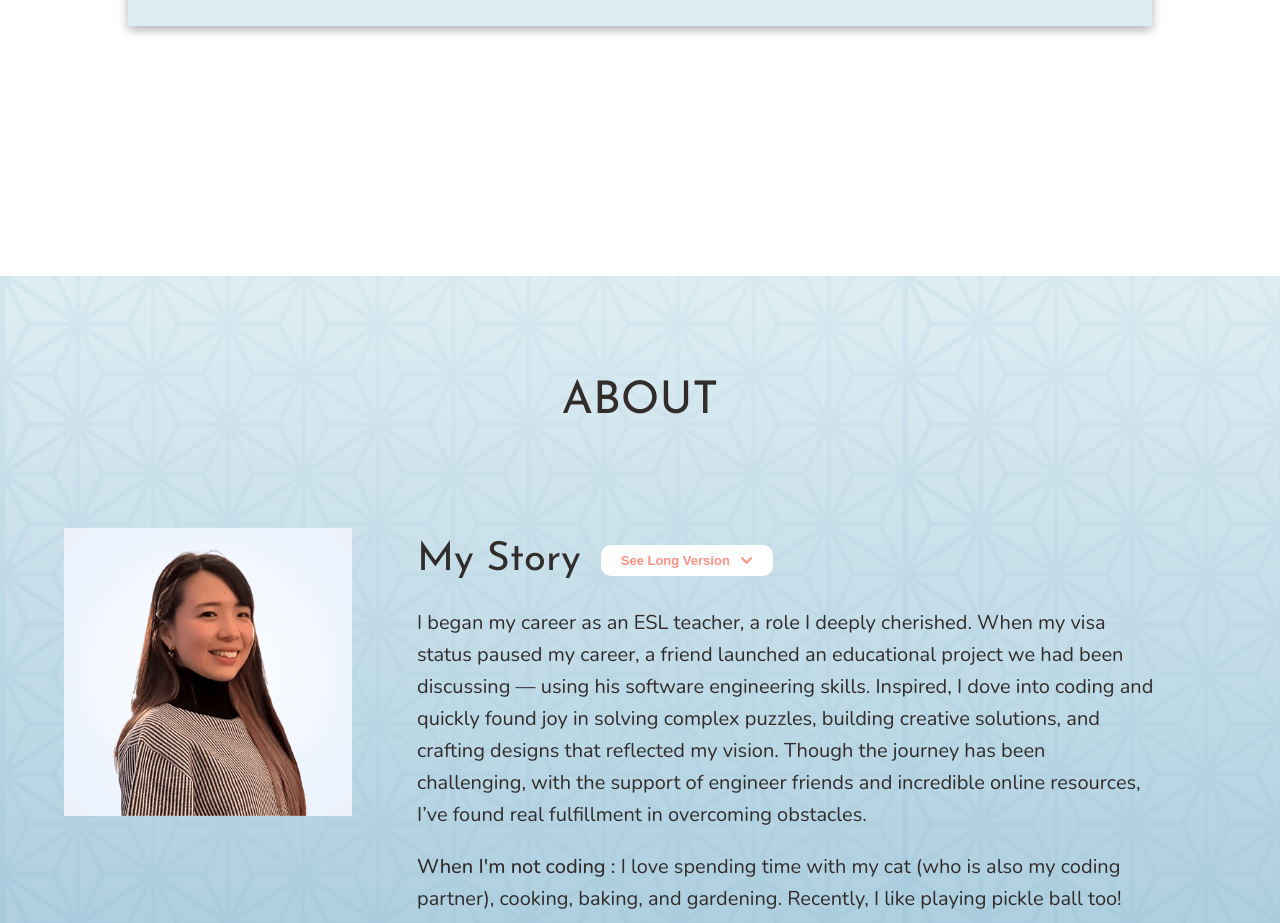
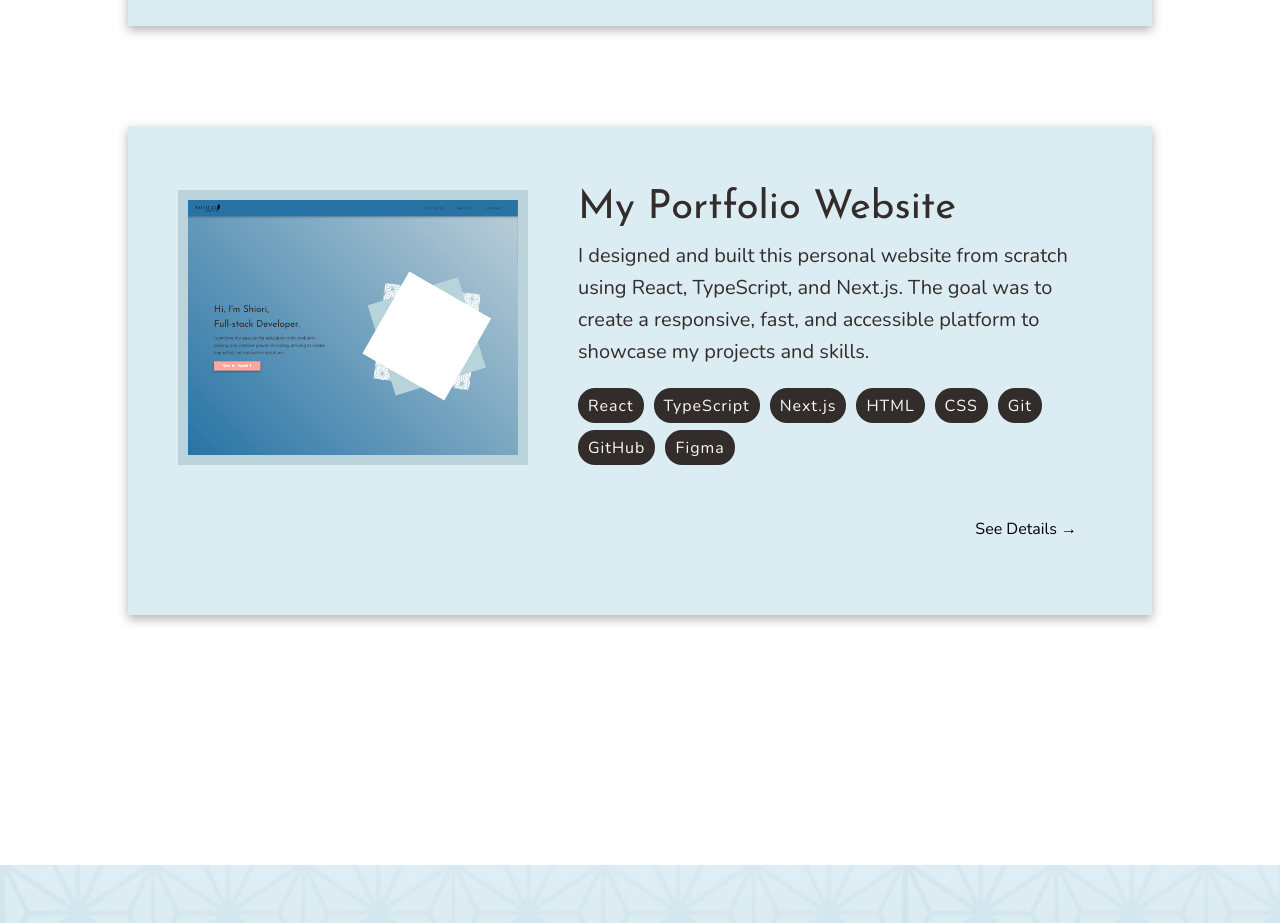
Before and after one commit to CocoTapi/portfolio-nextjs, a Next.js app: page / in a window 1280 px wide. Shown: the part 2560-3483 px from the top of the page. Built offline with nearby package versions, Linux system fonts and the light colour scheme.

Commit message:
add tag frame

```diff
--- /dev/null
+++ b/components/UI/UI-css/tagFrame.module.css
@@ -0,0 +1,37 @@
+.techGroup {
+    display: flex;
+    gap: 2rem;
+}
+
+.techLabel {
+    margin-bottom: 1rem;
+}
+
+.techTagGroup {
+    display: flex;
+    flex-wrap: wrap;
+    gap: 1rem;
+}
+
+
+@media only screen and (max-width: 46.25em){
+    .techGroup {
+        display: grid;
+        padding-bottom: 1rem;
+    }
+
+    .techTagGroup {
+        display: flex;
+        flex-wrap: wrap;
+    }
+
+    .techGroup {
+        display: grid;
+        padding-bottom: 1rem;
+    }
+
+    .techTagGroup {
+        display: flex;
+        flex-wrap: wrap;
+    }
+}
--- /dev/null
+++ b/components/projects/cardImg.module.css
@@ -0,0 +1,28 @@
+.cardImgFrame {
+    width: 35rem;
+    height: auto;
+    position: relative;
+    overflow: hidden;
+
+    display: inline-block;
+
+    border: 10px solid var(--color-primary-500);
+
+    margin-bottom: 10rem;
+    margin-top: 1.4rem;
+}
+
+.cardImgFrame img {
+    width: 100%;
+    max-width: 100%;
+    height: auto;
+    display: block;
+}
+
+@media only screen and (max-width: 50.6em) {
+
+    .cardImgFrame {
+      margin-bottom: 0;
+      margin-top: 1.4rem;
+    }
+  }
--- /dev/null
+++ b/components/projects/cardImg.tsx
@@ -0,0 +1,10 @@
+import { DemoVideoProps } from '@/util/types';
+import classes from './cardImg.module.css';
+
+export default function CardImg({ path }: DemoVideoProps): JSX.Element {
+    return (
+        <div className={classes.cardImgFrame}>
+            <img src={`/images/${path}`} alt={`${path}`}/>
+        </div>
+    )
+}
--- a/components/projects/projectSummary.tsx
+++ b/components/projects/projectSummary.tsx
@@ -5,6 +5,7 @@ import BtnText from "../UI/btnText";
 import Link from "next/link";
 import Tag from "../UI/tag";
 import DemoVideo from "./demoVideo";
+import CardImg from "./cardImg";
 
 
 export default function ProjectSummary({ project }: ProjectProps): JSX.Element {
@@ -12,9 +13,12 @@ export default function ProjectSummary({ project }: ProjectProps): JSX.Element {
     <div className={classes.outerBox}>
       <div className={classes.leftComponent}>
 
-        {/* Slide show */}
-
+        {/* Slide show or img */}
+        {project.video.length > 0 ?
           <DemoVideo path={project.video} />
+          :
+          <CardImg path={project.topImg}/>
+        }
 
 
         {/* Visit app button */}
--- a/data/data.ts
+++ b/data/data.ts
@@ -100,9 +100,10 @@ export const projects_data: ProjectsData = {
             project_id: 1,
             project_title: 'Lesson Lab',
             onGoing: false,
-            slug: 'lesson-lab',
+            slug: 'lessonLab',
             project_url: `https://cocotapi.github.io/lesson-lab-frontend/`,
             video: 'lessonLabDemo.webm',
+            topImg: '',
             project_summary: `Lesson Lab is a Web 2.0 application designed to empower educators
                                           to manage high-quality class activities while reducing workload.`,
             tech_list: ['React', 'JavaScript', 'TypeScript', 'HTML', 'CSS', 'Node.js', 'Node Express', 'PostgreSQL', 'PgAdmin', 'Postman', 'AWS', 'Git', 'GitHub', 'Figma'],
@@ -204,6 +205,7 @@ export const projects_data: ProjectsData = {
             slug: 'calorie-calc',
             project_url: ``,
             video: 'catApp.webm',
+            topImg: '',
             project_summary: `This ongoing project is a mobile app designed to help cat and dog owners calculate food calories and maintain their pet’s healthy weight. Many members of my cat community struggle to track their pets' intake—especially when mixing dry and wet food. This app aims to simplify that process and provide personalized feeding guidance.`,
             tech_list: ['Angular', 'TypeScript', 'HTML', 'Sass', 'Git', 'GitHub', 'Figma'],
             tech_summary: `I’m focused on writing clean, maintainable code with clear documentation to support collaboration with other developers. I'm also using Jasmine for unit testing to ensure the app is reliable and testable as it evolves.`,
@@ -240,6 +242,45 @@ export const projects_data: ProjectsData = {
                 outcomes_and_improvements: ``
             }
         },
+        {
+            project_id: 3,
+            project_title: 'My Portfolio Website',
+            onGoing: false,
+            slug: 'portfolio-website',
+            project_url: ``,
+            video: '',
+            topImg: 'portfolio.png',
+            project_summary: `I designed and built this personal website from scratch using React, TypeScript, and Next.js. The goal was to create a responsive, fast, and accessible platform to showcase my projects and skills.`,
+            tech_list: ['React', 'TypeScript', 'Next.js', 'HTML', 'CSS', 'Git', 'GitHub', 'Figma'],
+            tech_summary: ``,
+            project_details: {
+                project_description: ``,
+                frontend_tech: ['React', 'TypeScript', 'Next.js', 'HTML', 'CSS'],
+                backend_tech: [],
+                tools_tech: ['Git', 'GitHub','Figma'],
+                deployment_tech: ['Vercel'],
+                my_roles: `UI/UX design, Frontend Development`,
+                frontend_features: [
+                    {
+                        id: 1,
+                        title: `Reusable components`,
+                        paragraph_1: ``,
+                        paragraph_2: ``,
+                    },
+                    {
+                        id: 1,
+                        title: `Responsive design for all size screen`,
+                        paragraph_1: ``,
+                        paragraph_2: ``,
+                    },
+                ],
+                code_samples: {
+                    frontend_url: `https://github.com/CocoTapi/portfolio-nextjs`,
+                    backend_url: ``
+                },
+                outcomes_and_improvements: ``
+            }
+        },
 
     ]
 }
```
Also changed, not shown: app/[projectSlug]/page.module.css (+6 -6 lines), app/[projectSlug]/page.tsx (+17 -32 lines), components/UI/tagFrame.tsx (added, +19 -0 lines), util/types.ts (+7 -1 lines), public/images/portfolio.png (added).
